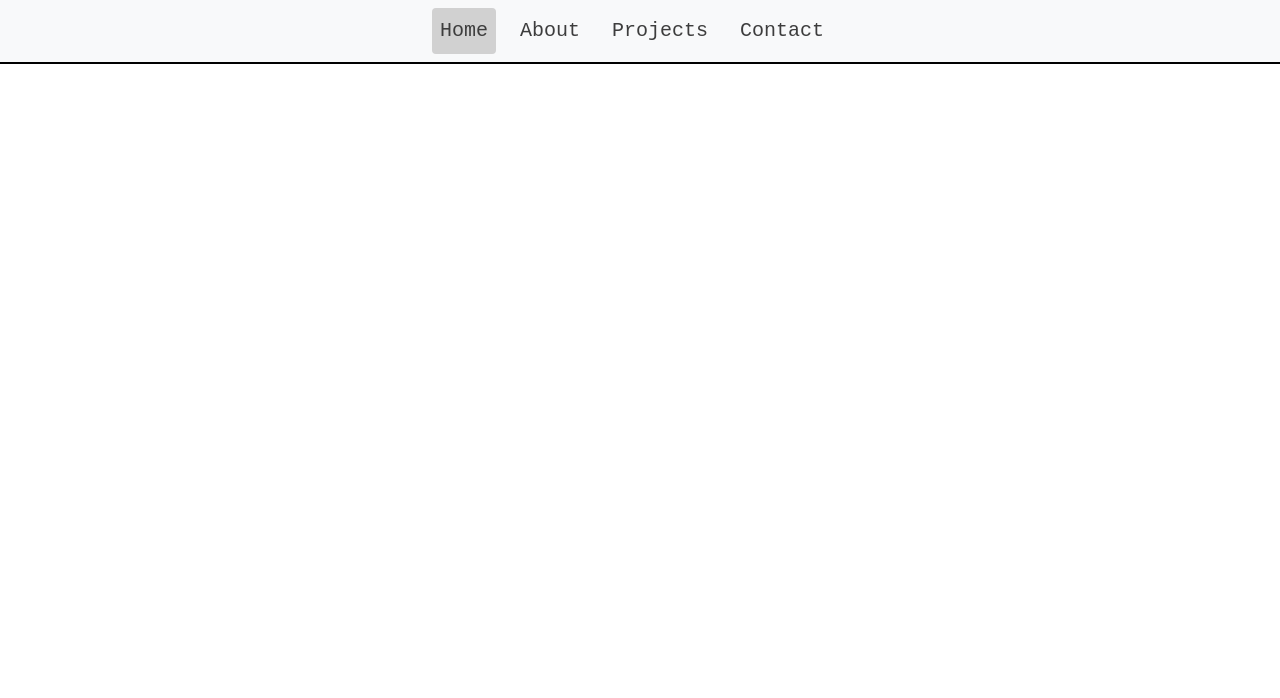
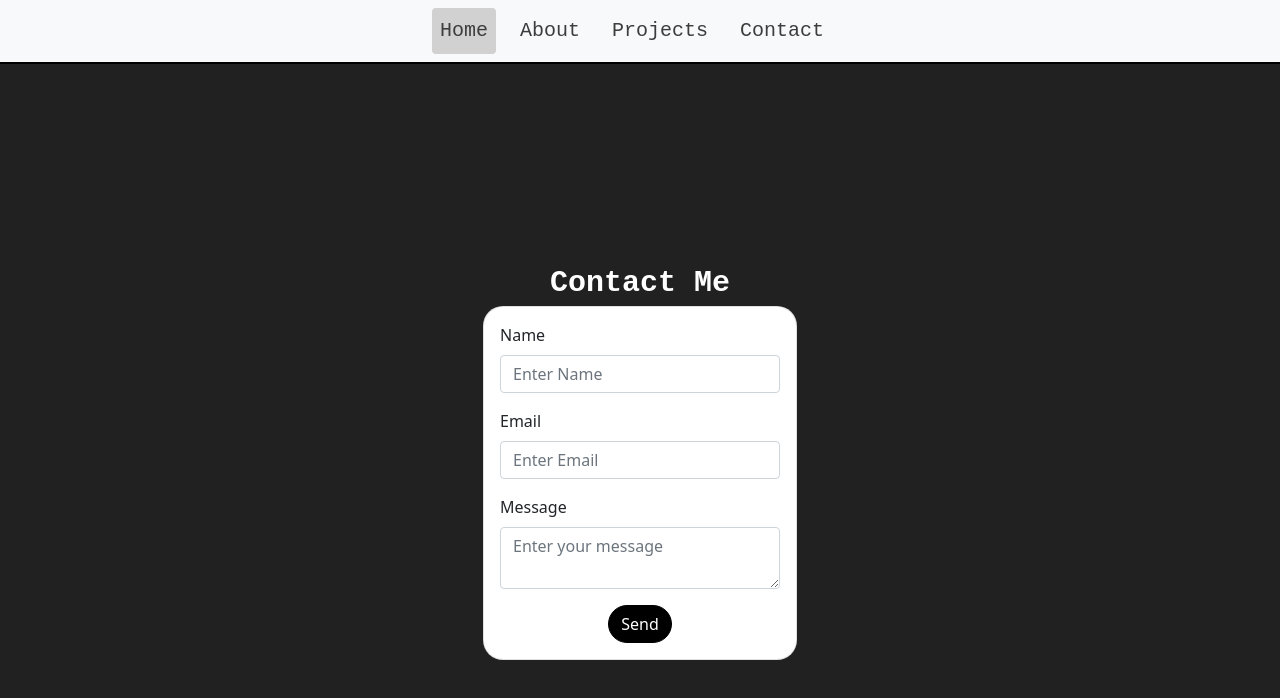
Before and after one commit to R-Ram95/web-portfolio, a React (Create React App) app: page /contact in a window 1280 px wide. Shown: the top 698 px of the page. Built offline with nearby package versions, Linux system fonts and the light colour scheme.

Commit message:
Fixed router

```diff
--- a/package.json
+++ b/package.json
@@ -1,5 +1,5 @@
 {
-  "homepage": "https://R-Ram95.github.io/web-portfolio",
+  "homepage": "https://rohinesh.netlify.app/",
   "name": "web-portfolio",
   "version": "0.1.0",
   "private": true,
--- a/src/App.js
+++ b/src/App.js
@@ -11,9 +11,9 @@
       <BrowserRouter>
         <NavbarComponent />
         <Routes>
-          <Route path='rohinesh.netlify.app/' element={<Home />} />
-          <Route path='rohinesh.netlify.app/projects' element={<Project />} />
-          <Route path='rohinesh.netlify.app/contact' element={<Contact />} />
+          <Route path='/' element={<Home />} />
+          <Route path='/projects' element={<Project />} />
+          <Route path='/contact' element={<Contact />} />
         </Routes>
       </BrowserRouter>
     </div>
```
